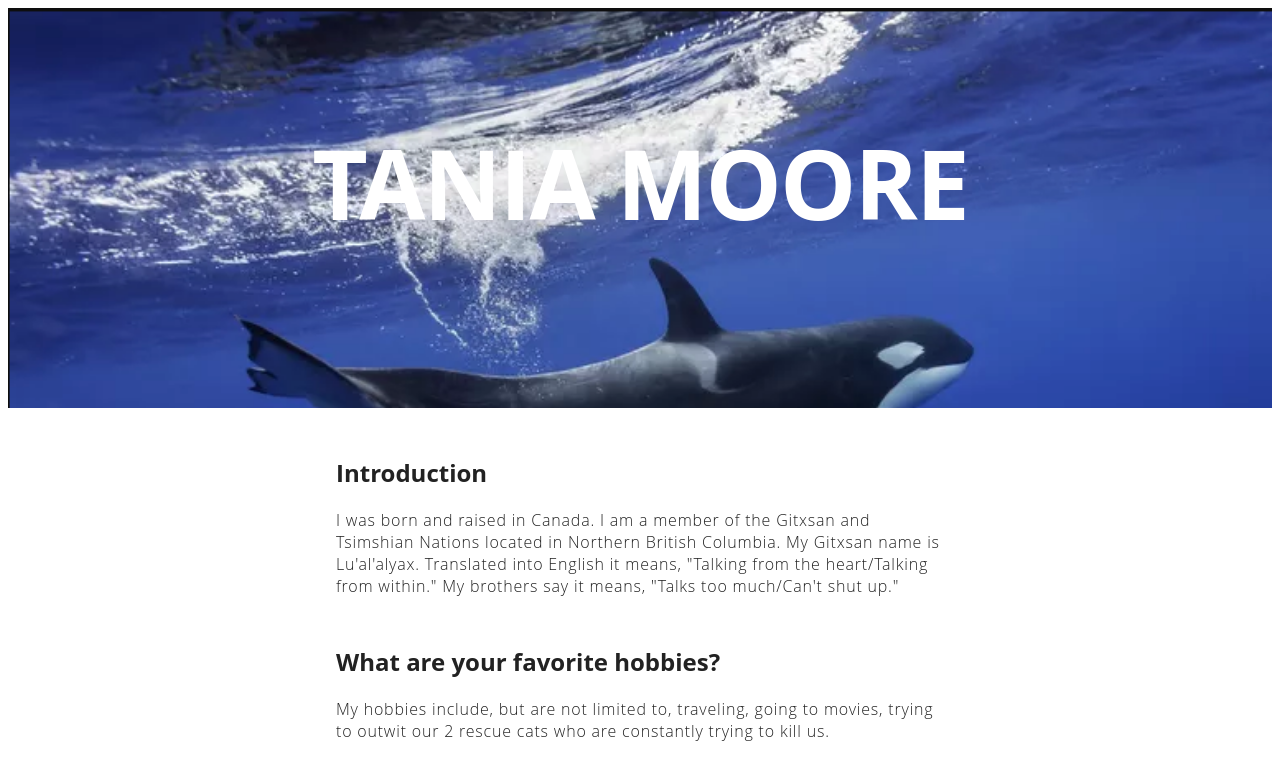
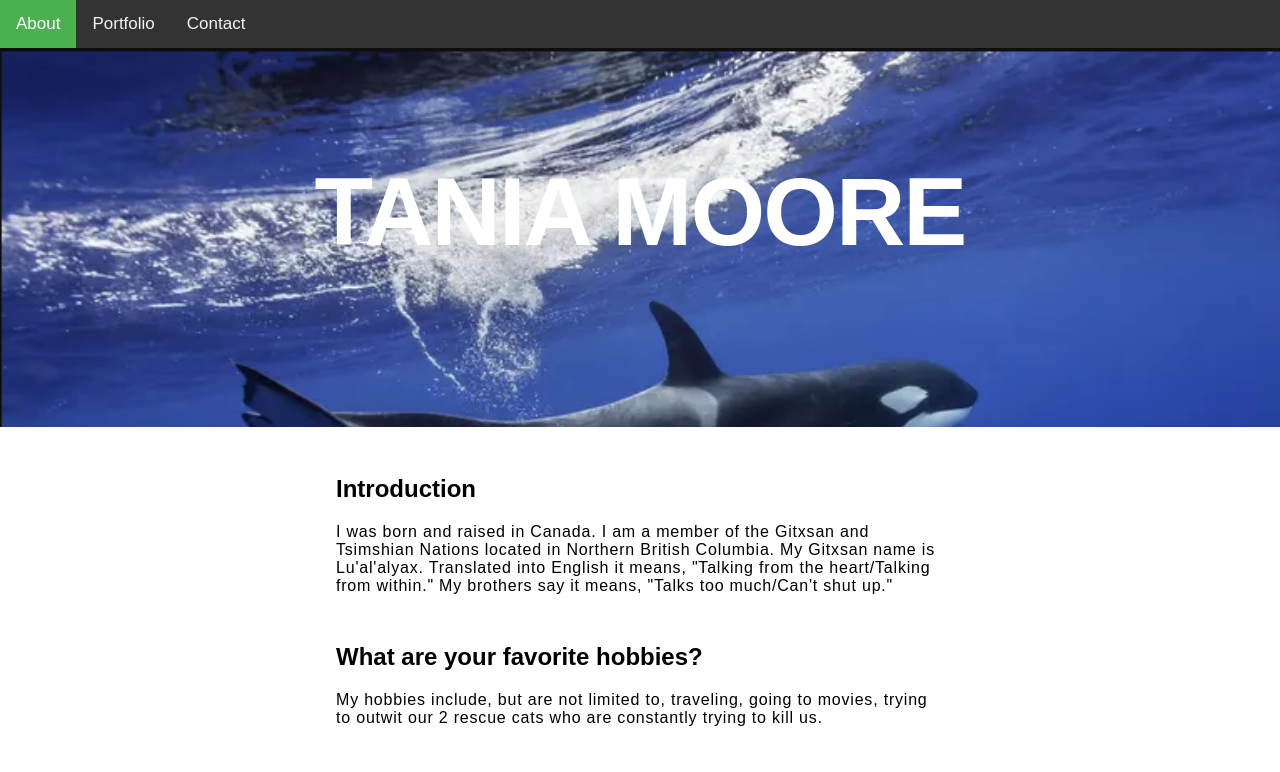
Before and after one commit to B-ctrl/21dec, a plain HTML site: page index.html in a window 1280 px wide. Shown: the top 772 px of the page. Drawn offline with Linux system fonts and the light colour scheme.

Commit message:
adding contact and portfolio pages and nav bar

```diff
--- a/assets/css/style.css
+++ b/assets/css/style.css
@@ -1,8 +1,55 @@
+/* commenting out the original body from the fork
+
+
+* body {
+*    color: #222222;
+*    font-size: 1em;
+*    font-family: "Open Sans", "Helvetica Neue", sans-serif;
+* }
+*/
+
 body {
-    color: #222222;
-    font-size: 1em;
-    font-family: "Open Sans", "Helvetica Neue", sans-serif;
+  margin: 0;
+  font-family: Arial, Helvetica, sans-serif;
 }
+
+.topnav {
+  overflow: hidden;
+  background-color: #333;
+}
+
+.topnav a {
+  float: left;
+  color: #f2f2f2;
+  text-align: center;
+  padding: 14px 16px;
+  text-decoration: none;
+  font-size: 17px;
+}
+
+.topnav a:hover {
+  background-color: #ddd;
+  color: black;
+}
+
+.topnav a.active {
+  background-color: #4CAF50;
+  color: white;
+}
+
+
+
+
+
+/*
+***
+* original about me
+***
+* all of the info below
+* is from the original about me fork
+***
+*/
+
 
 .content-footer,
 .masthead-heading,
--- a/index.html
+++ b/index.html
@@ -3,7 +3,7 @@
 <html lang="en">
 
 <head>
-    <meta charset="utf-8">
+    <meta name="viewport" content="width=device-width, initial-scale=1">
 
     <title>About Me</title>
     <link rel="stylesheet" href="assets/css/style.css">
@@ -11,6 +11,23 @@
 </head>
 
 <body>
+
+<!--
+* adding a navigation row at the top
+*
+-->
+
+<div class="topnav">
+    <a class="active" href="index.html">About</a>
+    <a href="portfolio.html">Portfolio</a>
+    <a href="contact.html">Contact</a>
+  </div>
+
+<!--
+* original html code
+*
+-->
+
     <header class='masthead'>
         <p class='masthead-intro'></p>
         <h1 class='masthead-heading'>Tania Moore</h1>
```
Also changed, not shown: contact.html (added, +27 -0 lines), portfolio.html (added, +27 -0 lines).
